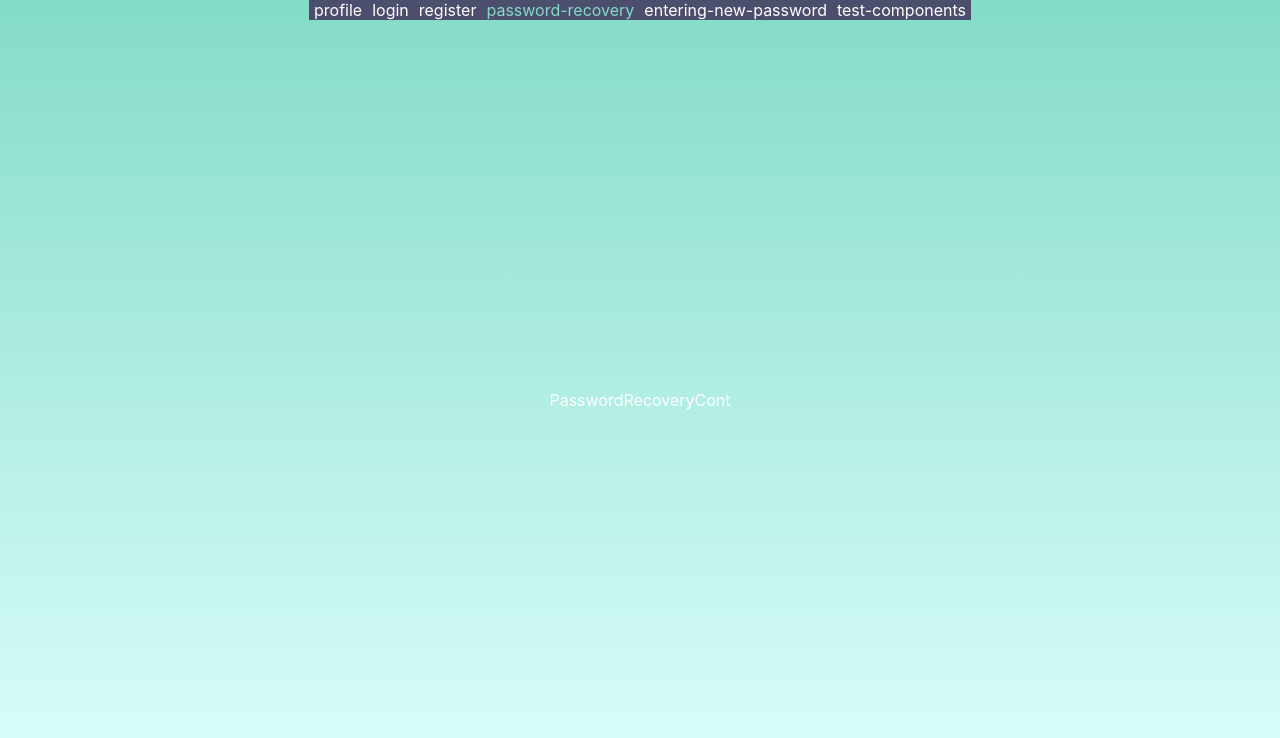
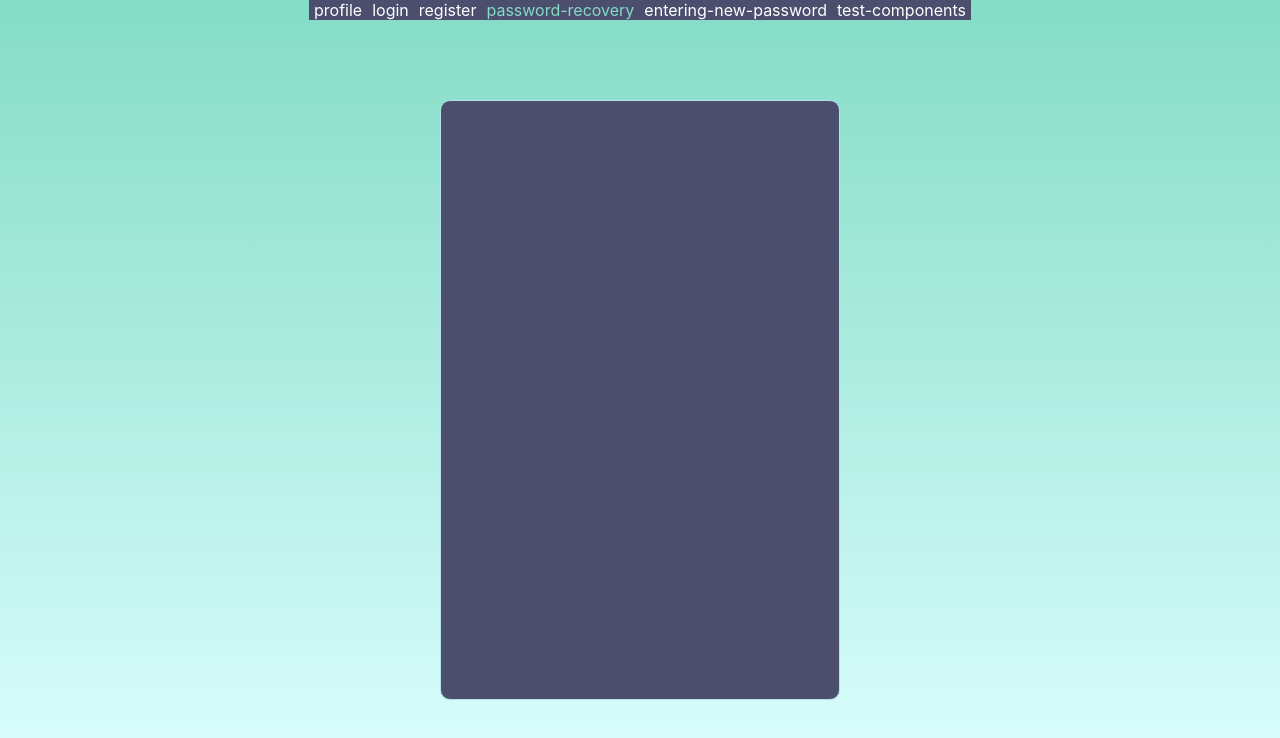
Before and after one commit to username91355/cards, a React (Create React App) app: page /password-recovery in a window 1280 px wide. Shown: the top 738 px of the page. Built offline with nearby package versions, Linux system fonts and the light colour scheme.

Commit message:
d3 - Modify: Main

```diff
--- a/src/components/app/App.tsx
+++ b/src/components/app/App.tsx
@@ -2,21 +2,22 @@ import React from 'react';
 import './App.css';
 import {Provider} from "react-redux";
 import {BrowserRouter} from "react-router-dom";
-import HeaderCont from "../header/HeaderCont";
 import {store} from '../../store/store';
-import {AppRoutes} from '../routes/AppRoutes';
+import Main from "../main/Main";
 
 function App() {
 
     return (
-        <Provider store={store}>
+        <React.StrictMode>
             <BrowserRouter>
-                <div className='app__wrapper'>
-                    <HeaderCont/>
-                    <AppRoutes/>
-                </div>
+                <Provider store={store}>
+                    <div className='app__wrapper'>
+                        <Main/>
+                    </div>
+                </Provider>
             </BrowserRouter>
-        </Provider>
+
+        </React.StrictMode>
     );
 }
 
--- /dev/null
+++ b/src/components/main/Main.tsx
@@ -0,0 +1,14 @@
+import React from 'react';
+import HeaderCont from "../header/HeaderCont";
+import {AppRoutes} from "../routes/AppRoutes";
+
+const Main: React.FC = () => {
+    return (
+        <>
+            <HeaderCont/>
+            <AppRoutes/>
+        </>
+    );
+};
+
+export default Main;
--- a/src/components/routes/AppRoutes.tsx
+++ b/src/components/routes/AppRoutes.tsx
@@ -12,6 +12,7 @@ export const AppRoutes = () => {
         <Routes>
             <Route path='/' element={<ProfileCont/>}/>
             <Route path='/profile' element={<ProfileCont/>}/>
+            <Route path='/cards' element={<div>Cards</div>}/>
             <Route path='/login' element={<LoginCont/>}/>
             <Route path='/register' element={<RegisterCont/>}/>
             <Route path='/password-recovery' element={<PasswordRecoveryCont/>}/>
--- a/src/index.tsx
+++ b/src/index.tsx
@@ -4,8 +4,6 @@ import './index.css';
 import App from './components/app/App';
 
 ReactDOM.render(
-    <React.StrictMode>
-        <App/>
-    </React.StrictMode>,
+    <App/>,
     document.getElementById('root')
 );
--- /dev/null
+++ b/src/pages/password-recovery/PasswordRecovery.tsx
@@ -0,0 +1,11 @@
+import React from 'react';
+
+const PasswordRecovery = () => {
+    return (
+        <div>
+
+        </div>
+    );
+};
+
+export default PasswordRecovery;
--- a/src/pages/password-recovery/PasswordRecoveryCont.tsx
+++ b/src/pages/password-recovery/PasswordRecoveryCont.tsx
@@ -1,10 +1,12 @@
 import React from 'react';
+import {SmallContainer} from "../../components/small-container/SmallContainer";
+import PasswordRecovery from "./PasswordRecovery";
 
 const PasswordRecoveryCont = () => {
     return (
-        <div>
-            PasswordRecoveryCont
-        </div>
+        <SmallContainer>
+            <PasswordRecovery/>
+        </SmallContainer>
     );
 };
 
```
Also changed, not shown: src/pages/password-recovery/PasswordRecovery.module.css (added).
